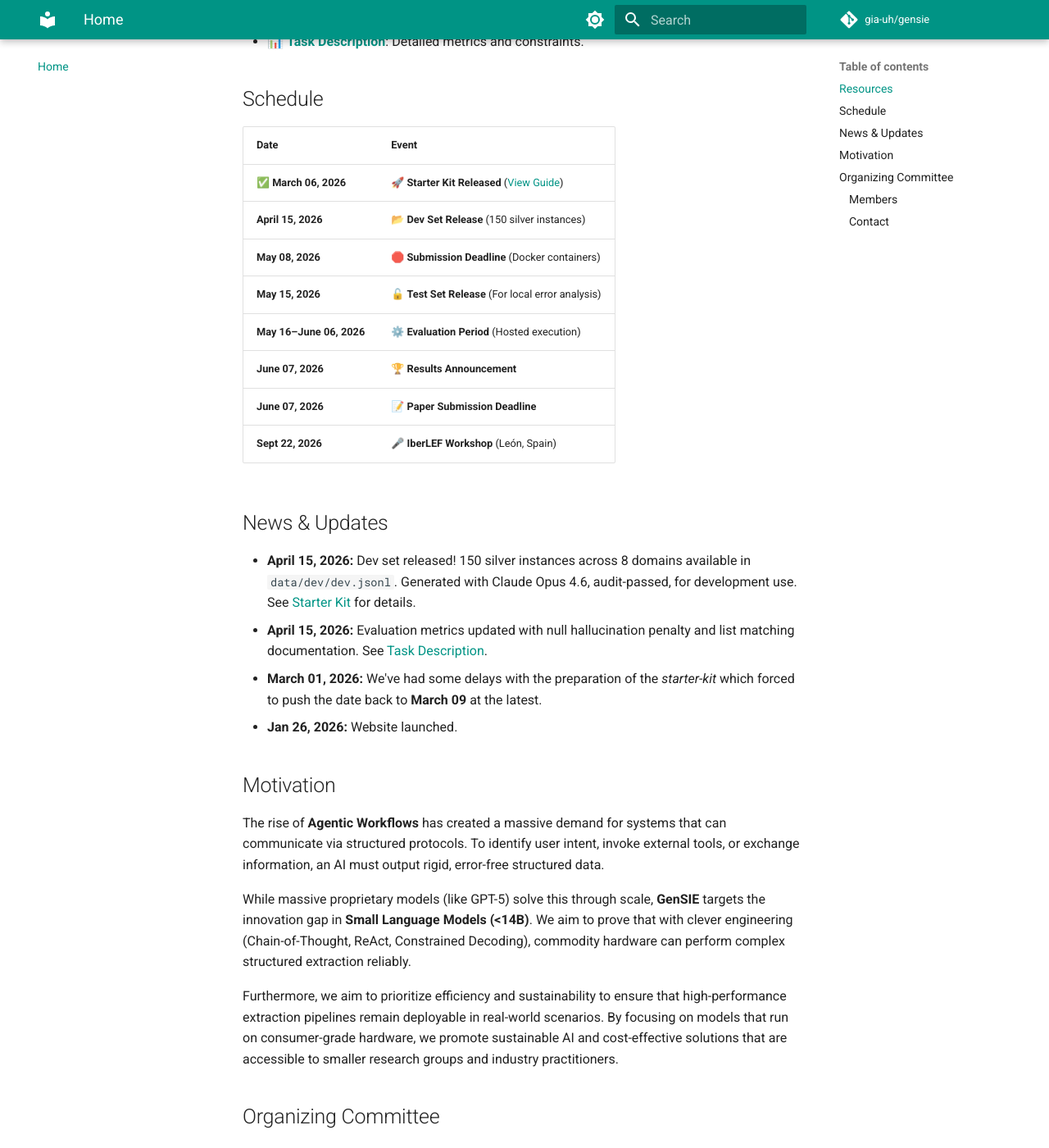
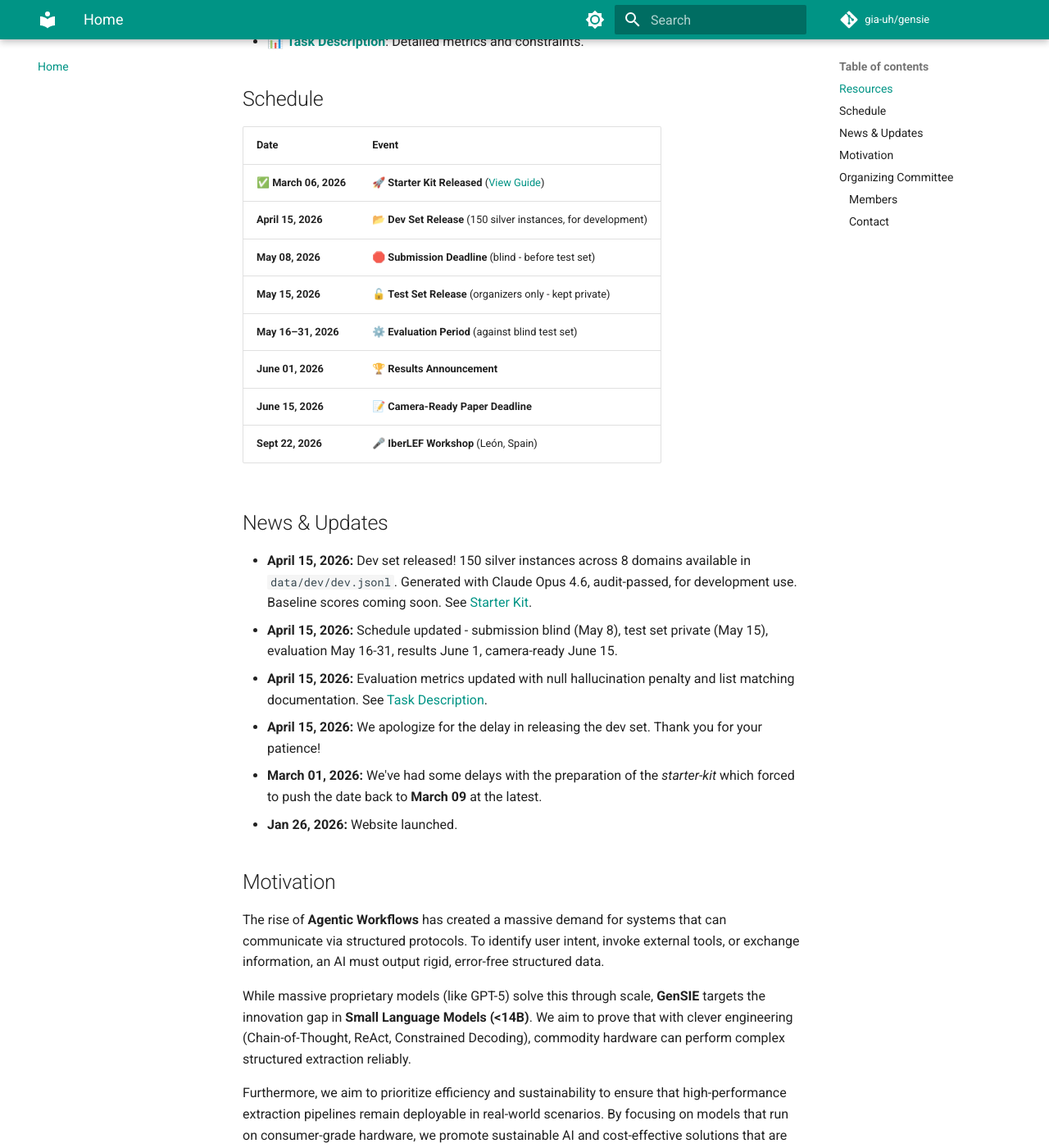
Before and after one commit to gia-uh/gensie, an MkDocs documentation site: the page built from docs/index.md, in a window 1280 px wide and 1400 px high, scrolled down 948 px. Shown: the whole window at 82% size. Built offline with MkDocs 1.6.1 and Material for MkDocs 9.7.7, drawn with Linux system fonts in a browser that asks for light colours; comment, search, counter and statistics services are not loaded.

Commit message:
docs: fix schedule - submission blind, test private, eval May 16-31, results June 1
- Update schedule flow: submission before test set (blind)
- Test set kept private (organizers only)
- Evaluation: May 16-31
- Results: June 1
- Camera-ready: June 15
- Add apology for delay to news

```diff
--- a/docs/index.md
+++ b/docs/index.md
@@ -67,18 +67,20 @@
 | Date | Event |
 | :--- | :--- |
 | ✅ **March 06, 2026** | 🚀 **Starter Kit Released** ([View Guide](./starter-kit.md)) |
-| **April 15, 2026** | 📂 **Dev Set Release** (150 silver instances) |
-| **May 08, 2026** | 🛑 **Submission Deadline** (Docker containers) |
-| **May 15, 2026** | 🔓 **Test Set Release** (For local error analysis) |
-| **May 16–June 06, 2026** | ⚙️ **Evaluation Period** (Hosted execution) |
-| **June 07, 2026** | 🏆 **Results Announcement** |
-| **June 07, 2026** | 📝 **Paper Submission Deadline** |
+| **April 15, 2026** | 📂 **Dev Set Release** (150 silver instances, for development) |
+| **May 08, 2026** | 🛑 **Submission Deadline** (blind - before test set) |
+| **May 15, 2026** | 🔓 **Test Set Release** (organizers only - kept private) |
+| **May 16–31, 2026** | ⚙️ **Evaluation Period** (against blind test set) |
+| **June 01, 2026** | 🏆 **Results Announcement** |
+| **June 15, 2026** | 📝 **Camera-Ready Paper Deadline** |
 | **Sept 22, 2026** | 🎤 **IberLEF Workshop** (León, Spain) |
 
 ## News & Updates
 
-* **April 15, 2026:** Dev set released! 150 silver instances across 8 domains available in `data/dev/dev.jsonl`. Generated with Claude Opus 4.6, audit-passed, for development use. See [Starter Kit](./starter-kit.md) for details.
+* **April 15, 2026:** Dev set released! 150 silver instances across 8 domains available in `data/dev/dev.jsonl`. Generated with Claude Opus 4.6, audit-passed, for development use. Baseline scores coming soon. See [Starter Kit](./starter-kit.md).
+* **April 15, 2026:** Schedule updated - submission blind (May 8), test set private (May 15), evaluation May 16-31, results June 1, camera-ready June 15.
 * **April 15, 2026:** Evaluation metrics updated with null hallucination penalty and list matching documentation. See [Task Description](./description.md).
+* **April 15, 2026:** We apologize for the delay in releasing the dev set. Thank you for your patience!
 * **March 01, 2026:** We've had some delays with the preparation of the _starter-kit_ which forced to push the date back to **March 09** at the latest.
 * **Jan 26, 2026:** Website launched.
 
```
